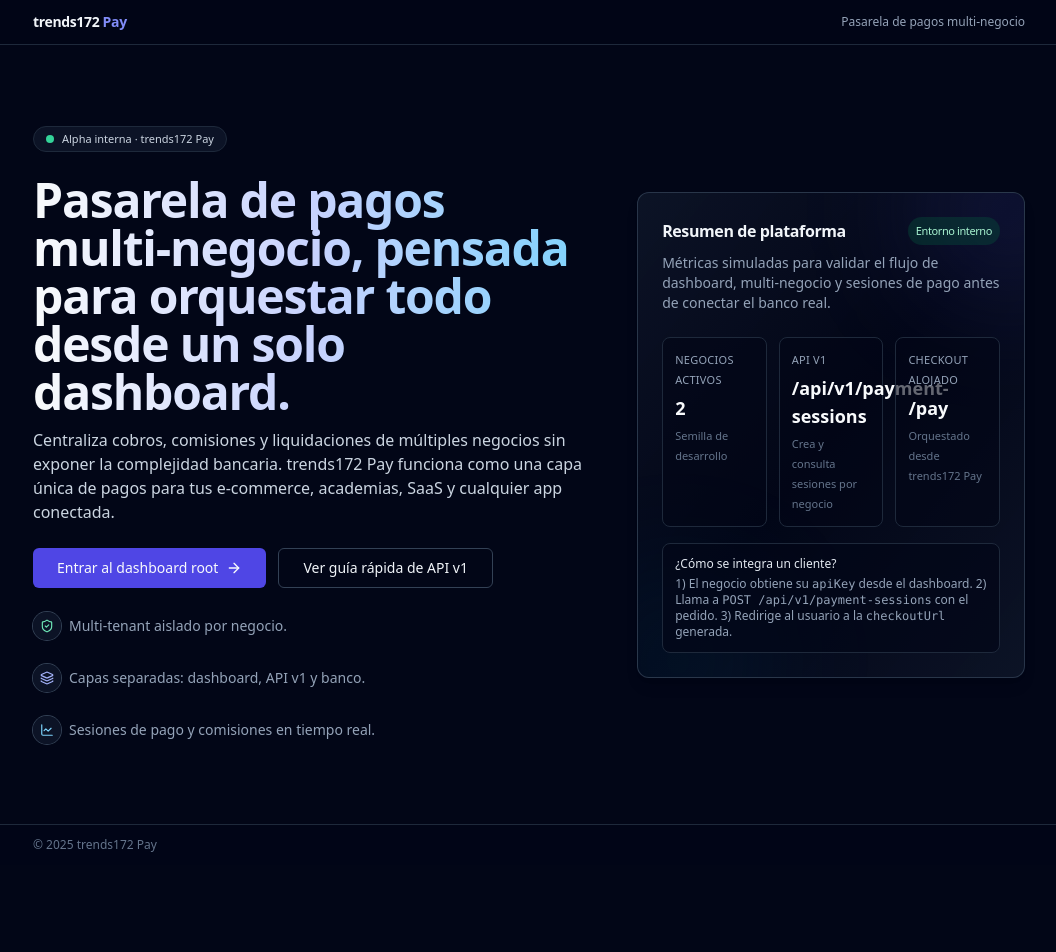
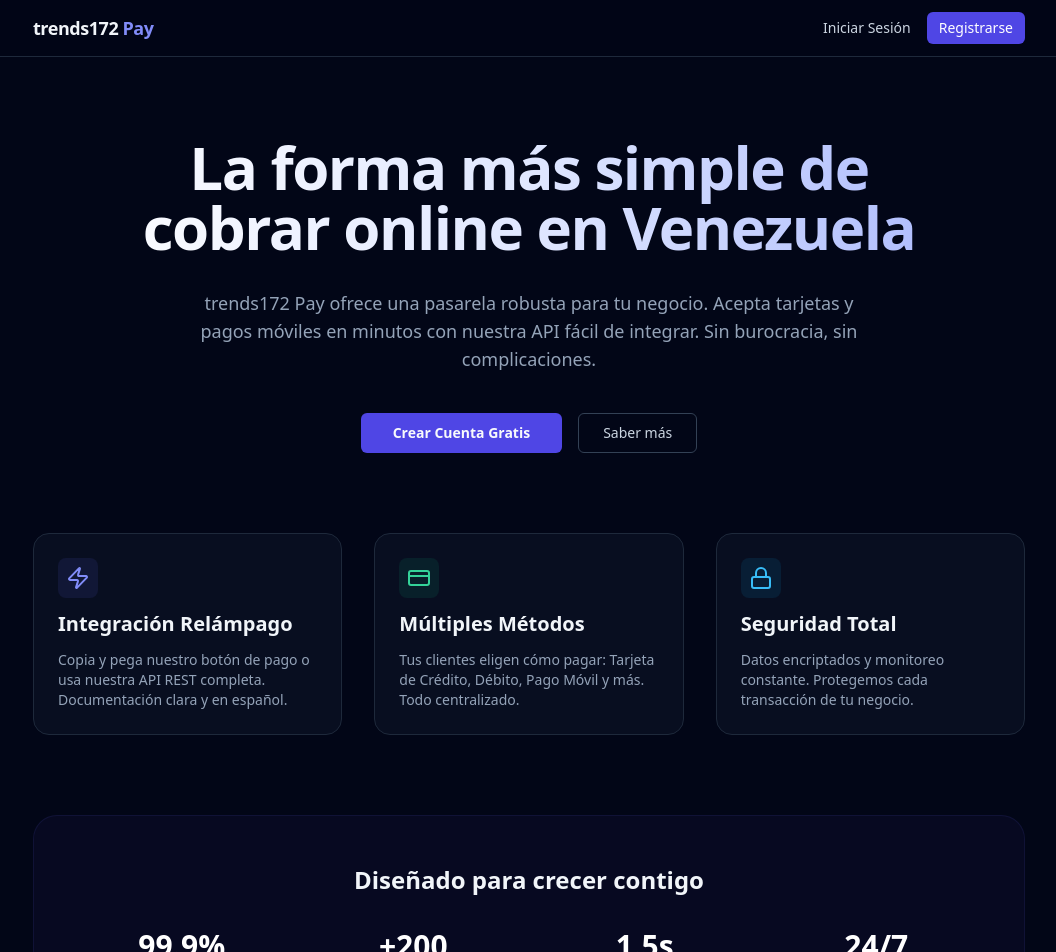
Before and after one commit to Guntherdrb30/Trends172Pay, a Next.js app: page / in a window 1280 px wide. Shown: the top 952 px of the page, without its empty margins (111-1167 px from the left). Before the commit the page ends 865 px from the top, so only its background shows below. Built offline with nearby package versions, Linux system fonts and the light colour scheme.

Commit message:
feat: Redesign landing page with marketing focus

```diff
--- a/app/layout.tsx
+++ b/app/layout.tsx
@@ -26,12 +26,17 @@ export default function RootLayout({
         <div className="flex min-h-screen flex-col">
           <header className="border-b border-slate-800 bg-slate-950/80 backdrop-blur">
             <div className="mx-auto flex max-w-5xl items-center justify-between px-4 py-3">
-              <span className="text-sm font-semibold tracking-tight text-slate-100">
+              <span className="text-lg font-bold tracking-tight text-slate-100">
                 trends172 <span className="text-indigo-400">Pay</span>
               </span>
-              <span className="text-xs text-slate-400">
-                Pasarela de pagos multi-negocio
-              </span>
+              <nav className="flex items-center gap-4">
+                <a href="/login" className="text-sm font-medium text-slate-300 hover:text-white transition-colors">
+                  Iniciar Sesión
+                </a>
+                <a href="/signup" className="rounded-md bg-indigo-600 px-3 py-1.5 text-sm font-medium text-white hover:bg-indigo-500 transition-colors">
+                  Registrarse
+                </a>
+              </nav>
             </div>
           </header>
           <main className="mx-auto flex w-full max-w-5xl flex-1 px-4 py-10">
--- a/app/page.tsx
+++ b/app/page.tsx
@@ -1,140 +1,108 @@
 import Link from "next/link";
-import { ArrowRight, ShieldCheck, LineChart, Layers3 } from "lucide-react";
-import {
-  Card,
-  CardContent,
-  CardHeader,
-  CardTitle,
-  CardDescription
-} from "@/components/ui/card";
+import { ArrowRight, CheckCircle2, Zap, Lock, CreditCard } from "lucide-react";
 import { Button } from "@/components/ui/button";
+
+export const dynamic = "force-dynamic";
 
 export default function HomePage() {
   return (
-    <section className="flex w-full flex-col gap-10 py-6 sm:py-10">
-      <div className="grid items-center gap-10 md:grid-cols-[minmax(0,1.6fr)_minmax(0,1.1fr)]">
-        <div className="space-y-6">
-          <div className="inline-flex items-center gap-2 rounded-full border border-slate-800 bg-slate-900/80 px-3 py-1 text-[11px] font-medium text-slate-300">
-            <span className="h-2 w-2 rounded-full bg-emerald-400" />
-            <span>Alpha interna · trends172 Pay</span>
+    <div className="flex flex-col gap-20 py-10">
+      {/* Hero Section */}
+      <section className="text-center space-y-6">
+        <h1 className="text-4xl font-extrabold tracking-tight sm:text-5xl md:text-6xl bg-gradient-to-r from-white via-indigo-100 to-indigo-300 bg-clip-text text-transparent pb-2">
+          La forma más simple de <br /> cobrar online en Venezuela
+        </h1>
+        <p className="mx-auto max-w-2xl text-lg text-slate-400">
+          trends172 Pay ofrece una pasarela robusta para tu negocio.
+          Acepta tarjetas y pagos móviles en minutos con nuestra API fácil de integrar.
+          Sin burocracia, sin complicaciones.
+        </p>
+        <div className="flex justify-center gap-4 pt-4">
+          <Link href="/signup">
+            <Button size="lg" className="bg-indigo-600 hover:bg-indigo-500 font-semibold px-8">
+              Crear Cuenta Gratis
+            </Button>
+          </Link>
+          <Link href="#features">
+            <Button variant="outline" size="lg" className="text-slate-300 border-slate-700 hover:bg-slate-800 hover:text-white">
+              Saber más
+            </Button>
+          </Link>
+        </div>
+      </section>
+
+      {/* Features Grid */}
+      <section id="features" className="grid gap-8 sm:grid-cols-2 lg:grid-cols-3">
+        <div className="rounded-2xl border border-slate-800 bg-slate-900/50 p-6 space-y-3 transition-colors hover:border-indigo-500/50">
+          <div className="h-10 w-10 rounded-lg bg-indigo-500/10 flex items-center justify-center">
+            <Zap className="h-6 w-6 text-indigo-400" />
           </div>
+          <h3 className="text-xl font-bold text-slate-100">Integración Relámpago</h3>
+          <p className="text-slate-400 text-sm">
+            Copia y pega nuestro botón de pago o usa nuestra API REST completa. Documentación clara y en español.
+          </p>
+        </div>
 
-          <div className="space-y-3">
-            <h1 className="bg-gradient-to-r from-slate-50 via-indigo-200 to-sky-300 bg-clip-text text-3xl font-semibold tracking-tight text-transparent sm:text-4xl lg:text-5xl">
-              Pasarela de pagos multi‑negocio, pensada para orquestar todo desde
-              un solo dashboard.
-            </h1>
-            <p className="max-w-xl text-sm text-slate-300 sm:text-base">
-              Centraliza cobros, comisiones y liquidaciones de múltiples
-              negocios sin exponer la complejidad bancaria. trends172 Pay
-              funciona como una capa única de pagos para tus e‑commerce,
-              academias, SaaS y cualquier app conectada.
-            </p>
+        <div className="rounded-2xl border border-slate-800 bg-slate-900/50 p-6 space-y-3 transition-colors hover:border-emerald-500/50">
+          <div className="h-10 w-10 rounded-lg bg-emerald-500/10 flex items-center justify-center">
+            <CreditCard className="h-6 w-6 text-emerald-400" />
           </div>
+          <h3 className="text-xl font-bold text-slate-100">Múltiples Métodos</h3>
+          <p className="text-slate-400 text-sm">
+            Tus clientes eligen cómo pagar: Tarjeta de Crédito, Débito, Pago Móvil y más. Todo centralizado.
+          </p>
+        </div>
 
-          <div className="flex flex-wrap items-center gap-3">
-            <Button asChild size="lg">
-              <Link href="/admin/login">
-                Entrar al dashboard root
-                <ArrowRight className="ml-2 h-4 w-4" />
-              </Link>
-            </Button>
-            <Button asChild variant="outline" size="lg">
-              <Link
-                href="https://github.com/Guntherdrb30/Trends172Pay/blob/main/README.md"
-                target="_blank"
-                rel="noreferrer"
-              >
-                Ver guía rápida de API v1
-              </Link>
-            </Button>
+        <div className="rounded-2xl border border-slate-800 bg-slate-900/50 p-6 space-y-3 transition-colors hover:border-sky-500/50">
+          <div className="h-10 w-10 rounded-lg bg-sky-500/10 flex items-center justify-center">
+            <Lock className="h-6 w-6 text-sky-400" />
           </div>
+          <h3 className="text-xl font-bold text-slate-100">Seguridad Total</h3>
+          <p className="text-slate-400 text-sm">
+            Datos encriptados y monitoreo constante. Protegemos cada transacción de tu negocio.
+          </p>
+        </div>
+      </section>
 
-          <div className="flex flex-wrap gap-6 text-xs text-slate-400 sm:text-sm">
-            <div className="flex items-center gap-2">
-              <span className="inline-flex h-7 w-7 items-center justify-center rounded-full bg-slate-900/80 ring-1 ring-slate-700">
-                <ShieldCheck className="h-3.5 w-3.5 text-emerald-300" />
-              </span>
-              <span>Multi‑tenant aislado por negocio.</span>
-            </div>
-            <div className="flex items-center gap-2">
-              <span className="inline-flex h-7 w-7 items-center justify-center rounded-full bg-slate-900/80 ring-1 ring-slate-700">
-                <Layers3 className="h-3.5 w-3.5 text-indigo-300" />
-              </span>
-              <span>Capas separadas: dashboard, API v1 y banco.</span>
-            </div>
-            <div className="flex items-center gap-2">
-              <span className="inline-flex h-7 w-7 items-center justify-center rounded-full bg-slate-900/80 ring-1 ring-slate-700">
-                <LineChart className="h-3.5 w-3.5 text-sky-300" />
-              </span>
-              <span>Sesiones de pago y comisiones en tiempo real.</span>
-            </div>
+      {/* Social Proof / Stats */}
+      <section className="rounded-3xl bg-indigo-950/20 border border-indigo-500/10 p-8 sm:p-12 text-center">
+        <h2 className="text-2xl font-bold text-slate-100 mb-8">
+          Diseñado para crecer contigo
+        </h2>
+        <div className="grid grid-cols-2 gap-8 md:grid-cols-4">
+          <div className="space-y-1">
+            <p className="text-3xl font-extrabold text-white">99.9%</p>
+            <p className="text-xs font-medium uppercase tracking-wide text-slate-500">Uptime</p>
+          </div>
+          <div className="space-y-1">
+            <p className="text-3xl font-extrabold text-white">+200</p>
+            <p className="text-xs font-medium uppercase tracking-wide text-slate-500">Negocios</p>
+          </div>
+          <div className="space-y-1">
+            <p className="text-3xl font-extrabold text-white">1.5s</p>
+            <p className="text-xs font-medium uppercase tracking-wide text-slate-500">Latencia</p>
+          </div>
+          <div className="space-y-1">
+            <p className="text-3xl font-extrabold text-white">24/7</p>
+            <p className="text-xs font-medium uppercase tracking-wide text-slate-500">Soporte</p>
           </div>
         </div>
+      </section>
 
-        <Card className="relative overflow-hidden border-slate-700/80 bg-gradient-to-br from-slate-900/80 via-slate-950 to-slate-900/80">
-          <div className="pointer-events-none absolute -right-16 -top-16 h-40 w-40 rounded-full bg-indigo-500/20 blur-3xl" />
-          <div className="pointer-events-none absolute -bottom-16 -left-10 h-40 w-40 rounded-full bg-sky-500/10 blur-3xl" />
-          <CardHeader className="relative space-y-2">
-            <CardTitle className="flex items-center justify-between text-base">
-              <span>Resumen de plataforma</span>
-              <span className="rounded-full bg-emerald-900/40 px-2 py-0.5 text-[11px] font-medium text-emerald-200">
-                Entorno interno
-              </span>
-            </CardTitle>
-            <CardDescription>
-              Métricas simuladas para validar el flujo de dashboard,
-              multi‑negocio y sesiones de pago antes de conectar el banco real.
-            </CardDescription>
-          </CardHeader>
-          <CardContent className="relative space-y-4">
-            <div className="grid grid-cols-3 gap-3 text-xs sm:text-sm">
-              <div className="space-y-1 rounded-lg border border-slate-800 bg-slate-950/60 p-3">
-                <p className="text-[11px] uppercase tracking-wide text-slate-400">
-                  Negocios activos
-                </p>
-                <p className="text-lg font-semibold text-slate-50">2</p>
-                <p className="text-[11px] text-slate-500">
-                  Semilla de desarrollo
-                </p>
-              </div>
-              <div className="space-y-1 rounded-lg border border-slate-800 bg-slate-950/60 p-3">
-                <p className="text-[11px] uppercase tracking-wide text-slate-400">
-                  API v1
-                </p>
-                <p className="text-lg font-semibold text-slate-50">
-                  /api/v1/payment-sessions
-                </p>
-                <p className="text-[11px] text-slate-500">
-                  Crea y consulta sesiones por negocio
-                </p>
-              </div>
-              <div className="space-y-1 rounded-lg border border-slate-800 bg-slate-950/60 p-3">
-                <p className="text-[11px] uppercase tracking-wide text-slate-400">
-                  Checkout alojado
-                </p>
-                <p className="text-lg font-semibold text-slate-50">/pay</p>
-                <p className="text-[11px] text-slate-500">
-                  Orquestado desde trends172 Pay
-                </p>
-              </div>
-            </div>
-
-            <div className="rounded-lg border border-slate-800 bg-slate-950/70 p-3 text-[11px] text-slate-400 sm:text-xs">
-              <p className="font-medium text-slate-200">
-                ¿Cómo se integra un cliente?
-              </p>
-              <p className="mt-1">
-                1) El negocio obtiene su <span className="font-mono">apiKey</span> desde
-                el dashboard. 2) Llama a{" "}
-                <span className="font-mono">POST /api/v1/payment-sessions</span> con el
-                pedido. 3) Redirige al usuario a la{" "}
-                <span className="font-mono">checkoutUrl</span> generada.
-              </p>
-            </div>
-          </CardContent>
-        </Card>
-      </div>
-    </section>
+      {/* CTA Bottom */}
+      <section className="flex flex-col items-center justify-center space-y-6 pt-10 border-t border-slate-800">
+        <h2 className="text-3xl font-bold text-center text-slate-50">
+          ¿Listo para automatizar tus cobros?
+        </h2>
+        <p className="text-slate-400 max-w-lg text-center">
+          Únete a los comercios que ya confían en trends172 Pay para gestionar sus ingresos.
+        </p>
+        <Link href="/signup">
+          <Button size="lg" className="bg-white text-slate-900 hover:bg-slate-200 px-10 py-6 text-lg font-bold">
+            Empezar Ahora <ArrowRight className="ml-2 h-5 w-5" />
+          </Button>
+        </Link>
+      </section>
+    </div>
   );
 }
```
